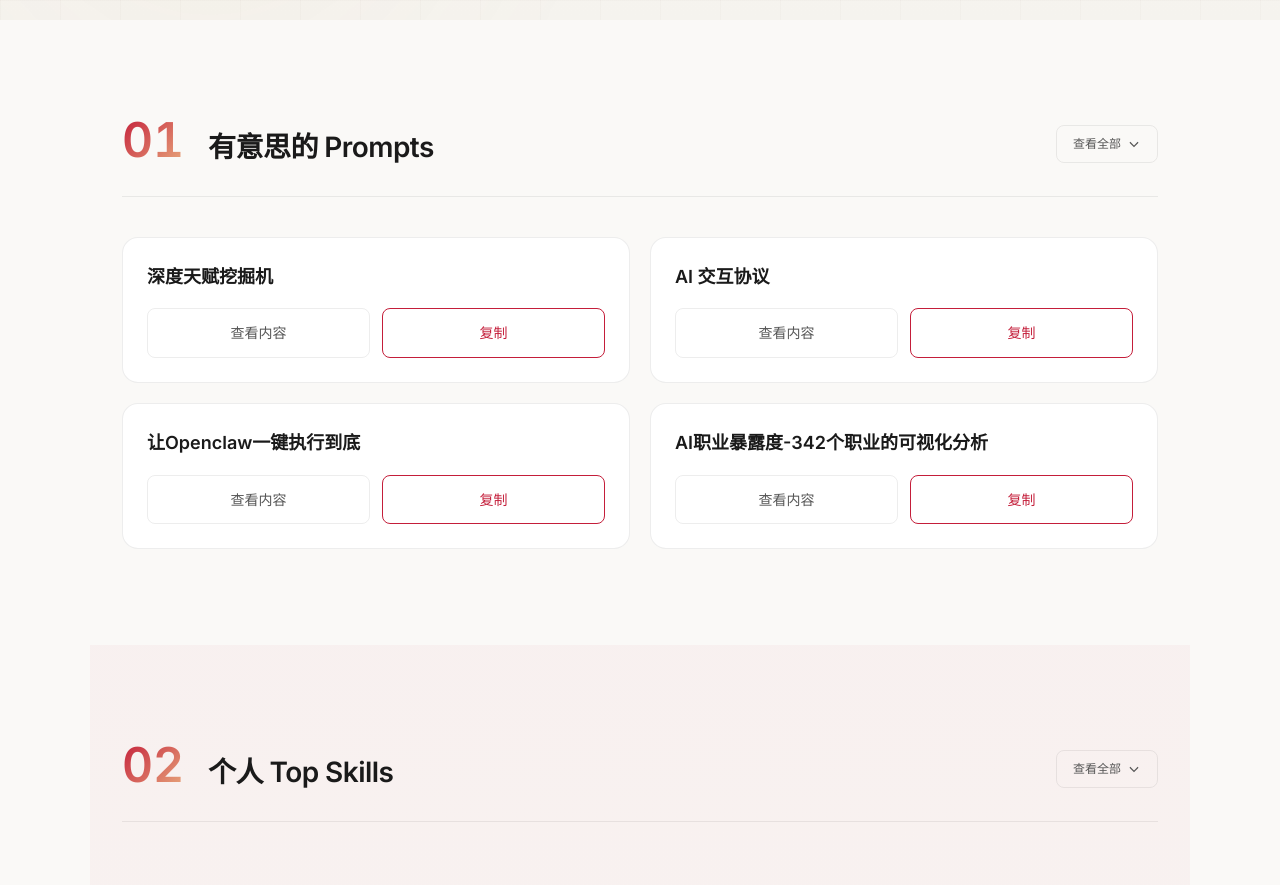
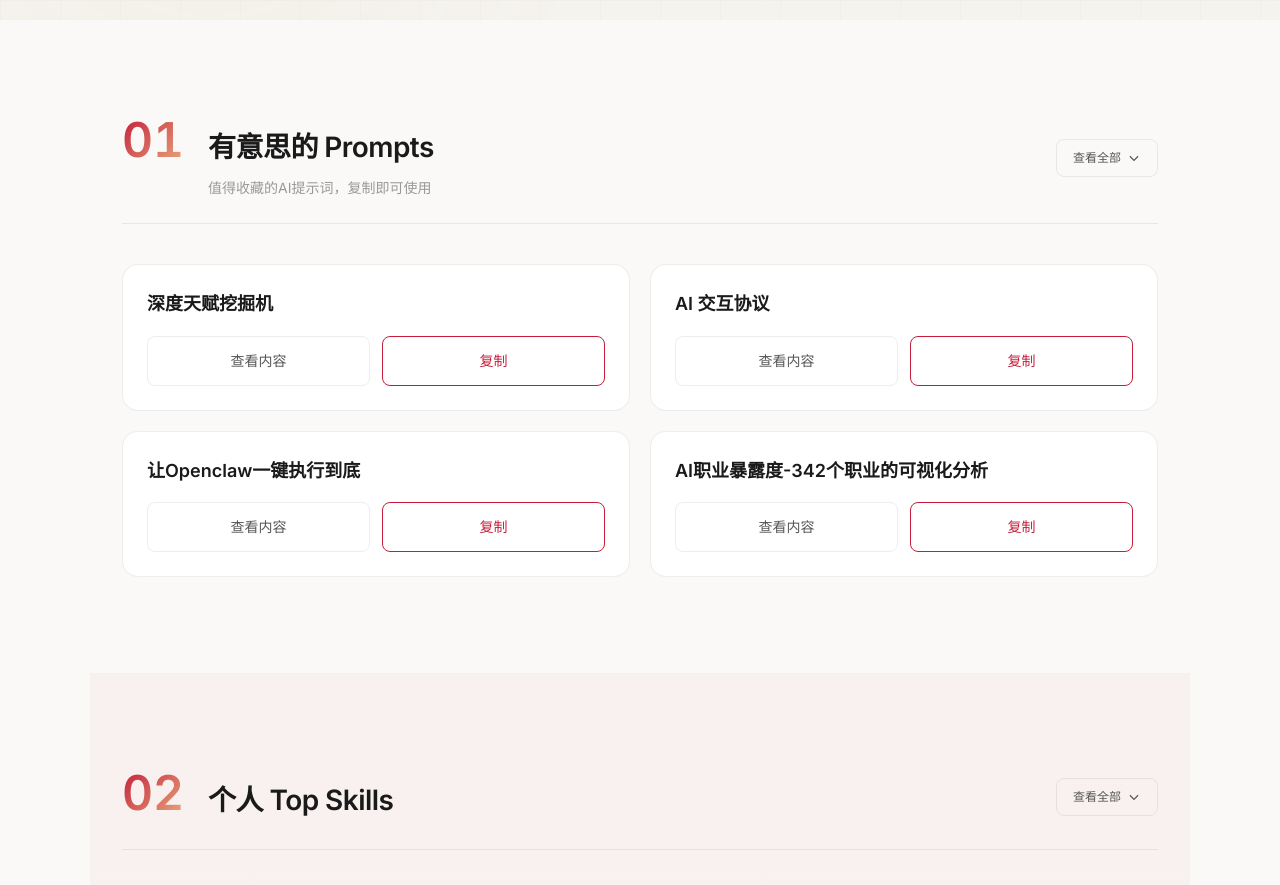
Before and after one commit to MelodyTung888/learning-library, a Next.js app: page / in a window 1280 px wide. Shown: the part 780-1665 px from the top of the page. Built offline with nearby package versions, Linux system fonts and the light colour scheme.

Commit message:
feat: add subtitle to prompts section

```diff
--- a/src/app/page.tsx
+++ b/src/app/page.tsx
@@ -480,6 +480,7 @@ function Prompts() {
           >
             01
           </motion.span>
+          <div>
             <motion.h2
               initial={{ opacity: 0, y: 20 }}
               whileInView={{ opacity: 1, y: 0 }}
@@ -488,6 +489,16 @@ function Prompts() {
             >
               有意思的 Prompts
             </motion.h2>
+            <motion.p
+              initial={{ opacity: 0, y: 10 }}
+              whileInView={{ opacity: 1, y: 0 }}
+              viewport={{ once: true }}
+              transition={{ delay: 0.1 }}
+              style={{ fontSize: '0.875rem', color: 'var(--color-text-muted)', marginTop: '0.25rem' }}
+            >
+              值得收藏的AI提示词，复制即可使用
+            </motion.p>
+          </div>
         </div>
         <button onClick={() => setShowAll(!showAll)} className="dark-view-all-btn">
           {showAll ? '收起' : '查看全部'}
```
Lines whose indentation alone changed are shown as unchanged.
